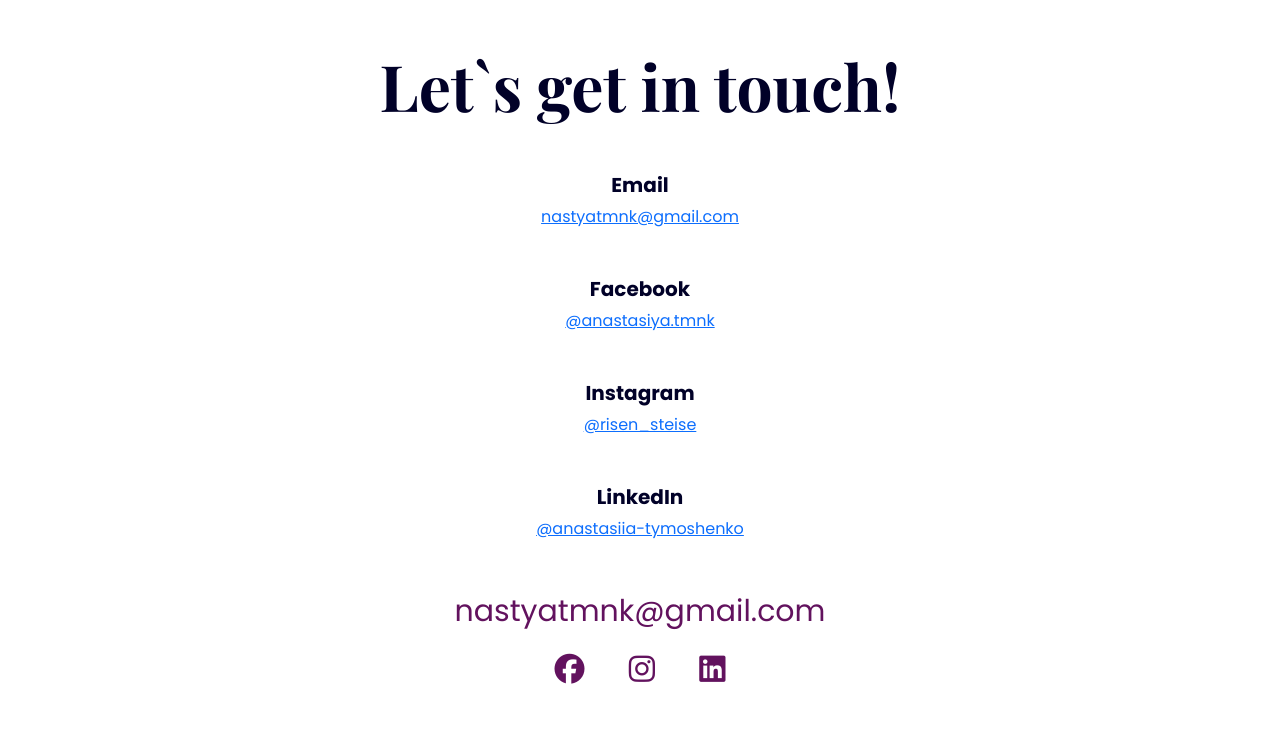
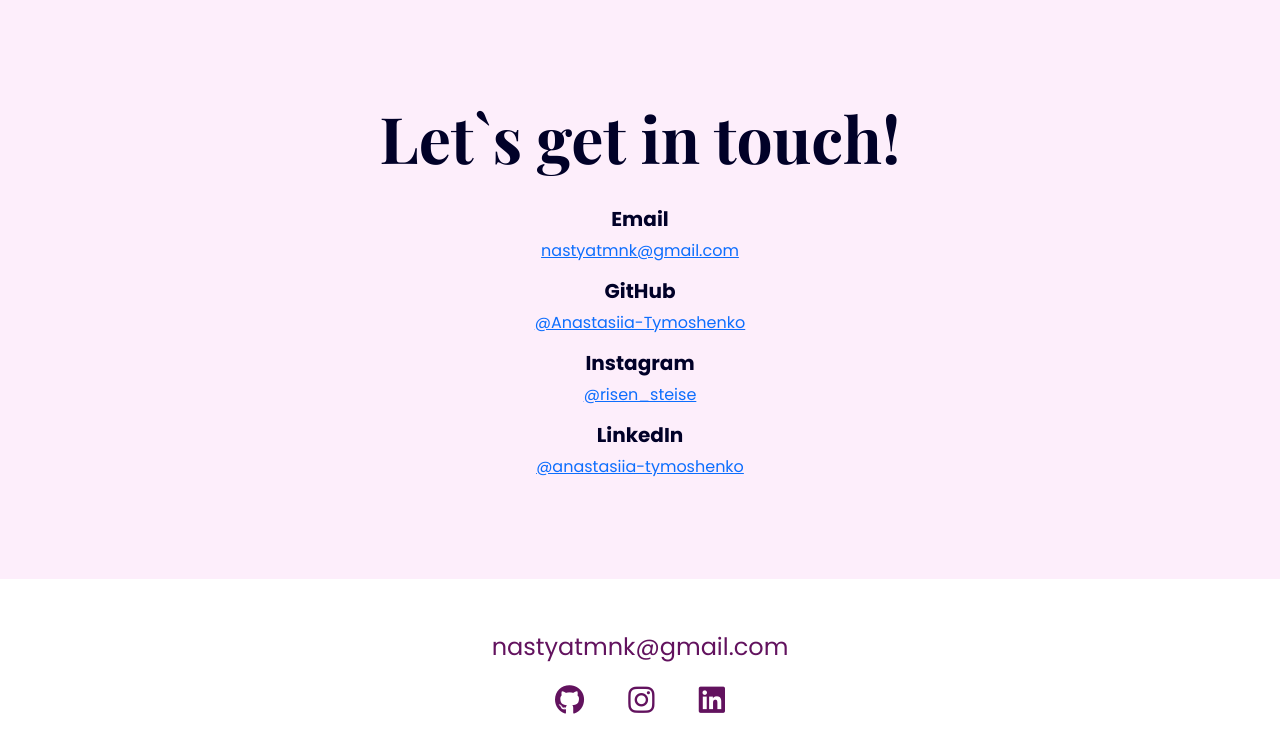
Before and after one commit to Anastasiia-Tymoshenko/shecodes-portfolio-project, a plain HTML site: page contact.html in a window 1280 px wide. Drawn offline with nearby package versions, Linux system fonts and the light colour scheme.

Commit message:
Updated footer

```diff
--- a/contact.html
+++ b/contact.html
@@ -30,22 +30,22 @@
     <title>Contact</title>
   </head>
   <body>
-    <section class="additional-section text-center mt-5 mb-5">
+    <section class="additional-section contact text-center">
       <h1 class="text-center">Let`s get in touch!</h1>
-      <h3 class="text-center mt-5">Email</h3>
+      <h3 class="text-center mt-3">Email</h3>
       <a href="mailto:nastyatmnk@gmail.com" class="">nastyatmnk@gmail.com</a>
-      <h3 class="text-center mt-5">Facebook</h3>
-      <a href="https://www.facebook.com/anastasiya.tmnk/" class=""
-        >@anastasiya.tmnk</a
+      <h3 class="text-center mt-3">GitHub</h3>
+      <a href="https://github.com/Anastasiia-Tymoshenko" target="_blank"
+        >@Anastasiia-Tymoshenko</a
       >
-      <h3 class="text-center mt-5">Instagram</h3>
-      <a href="https://www.instagram.com/risen_steise/" class=""
+      <h3 class="text-center mt-3">Instagram</h3>
+      <a href="https://www.instagram.com/risen_steise/" target="_blank"
         >@risen_steise</a
       >
-      <h3 class="text-center mt-5">LinkedIn</h3>
+      <h3 class="text-center mt-3">LinkedIn</h3>
       <a
         href="https://www.linkedin.com/in/anastasiia-tymoshenko-b2525a23b/"
-        class=""
+        target="_blank"
         >@anastasiia-tymoshenko</a
       >
     </section>
@@ -56,9 +56,24 @@
         >
       </div>
       <div class="icons">
-        <i class="fa-brands fa-facebook"></i>
-        <i class="fa-brands fa-instagram"></i>
-        <i class="fa-brands fa-linkedin"></i>
+        <a
+          href="https://github.com/Anastasiia-Tymoshenko"
+          class="social-link"
+          target="_blank"
+          ><i class="fa-brands fa-github"></i
+        ></a>
+        <a
+          href="https://www.instagram.com/risen_steise/"
+          class="social-link"
+          target="_blank"
+          ><i class="fa-brands fa-instagram"></i
+        ></a>
+        <a
+          href="https://www.linkedin.com/in/anastasiia-tymoshenko-b2525a23b/"
+          class="social-link"
+          target="_blank"
+          ><i class="fa-brands fa-linkedin"></i
+        ></a>
       </div>
     </footer>
   </body>
--- a/styles/style.css
+++ b/styles/style.css
@@ -63,10 +63,12 @@ nav a.active {
 }
 
 footer {
+  margin: 50px 0;
   text-align: center;
 }
 
-.start-section {
+.start-section,
+.contact {
   background-color: var(--secondary-color);
   padding: 100px 0;
 }
@@ -140,7 +142,7 @@ footer {
 
 .email-link {
   color: var(--main-color);
-  font-size: 30px;
+  font-size: 24px;
   text-decoration: none;
 }
 
@@ -157,6 +159,10 @@ footer {
   display: inline-block;
   font-size: 30px;
   margin: 20px;
+}
+
+.fa-brands:hover {
+  color: var(--text-color);
 }
 
 #developer-photo {
```
Also changed, not shown: about.html (+19 -4 lines), index.html (+18 -3 lines), work.html (+18 -3 lines).
